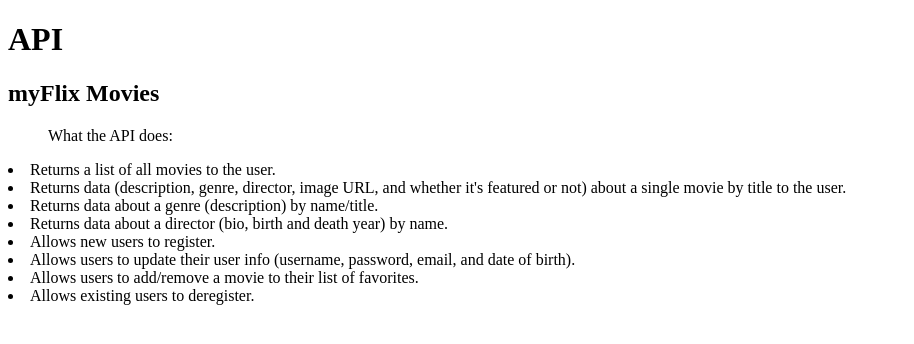
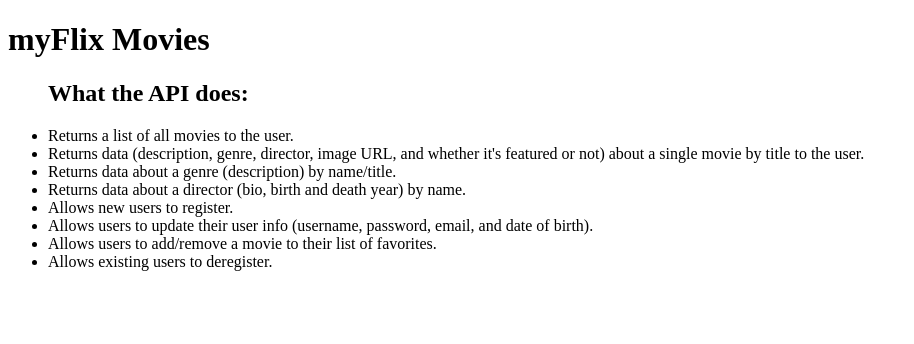
Before and after one commit to madison24/movieAPI, a plain HTML site: page documentation.html in a window 1280 px wide. Shown: the whole page, without its empty margins (0-914 px from the left). Drawn offline with Linux system fonts and the light colour scheme.

Commit message:
updated list

```diff
--- a/documentation.html
+++ b/documentation.html
@@ -6,18 +6,19 @@
     <title>Document</title>
   </head>
   <body>
-    <h1>API</h1>
-    <h2>myFlix Movies</h2>
-    <ol>
-      What the API does:
-    </ol>
+    <h1>myFlix Movies</h1>
+    <ul>
+      <h2>What the API does:</h2>
+
       <li>Returns a list of all movies to the user.</li>
       <li>
         Returns data (description, genre, director, image URL, and whether it's
         featured or not) about a single movie by title to the user.
       </li>
       <li>Returns data about a genre (description) by name/title.</li>
-    <li>Returns data about a director (bio, birth and death year) by name.</li>
+      <li>
+        Returns data about a director (bio, birth and death year) by name.
+      </li>
       <li>Allows new users to register.</li>
       <li>
         Allows users to update their user info (username, password, email, and
@@ -25,6 +26,7 @@
       </li>
       <li>Allows users to add/remove a movie to their list of favorites.</li>
       <li>Allows existing users to deregister.</li>
+    </ul>
   </body>
   <script type="module" src="server.js"></script>
 </html>
```
Lines whose indentation alone changed are shown as unchanged.
